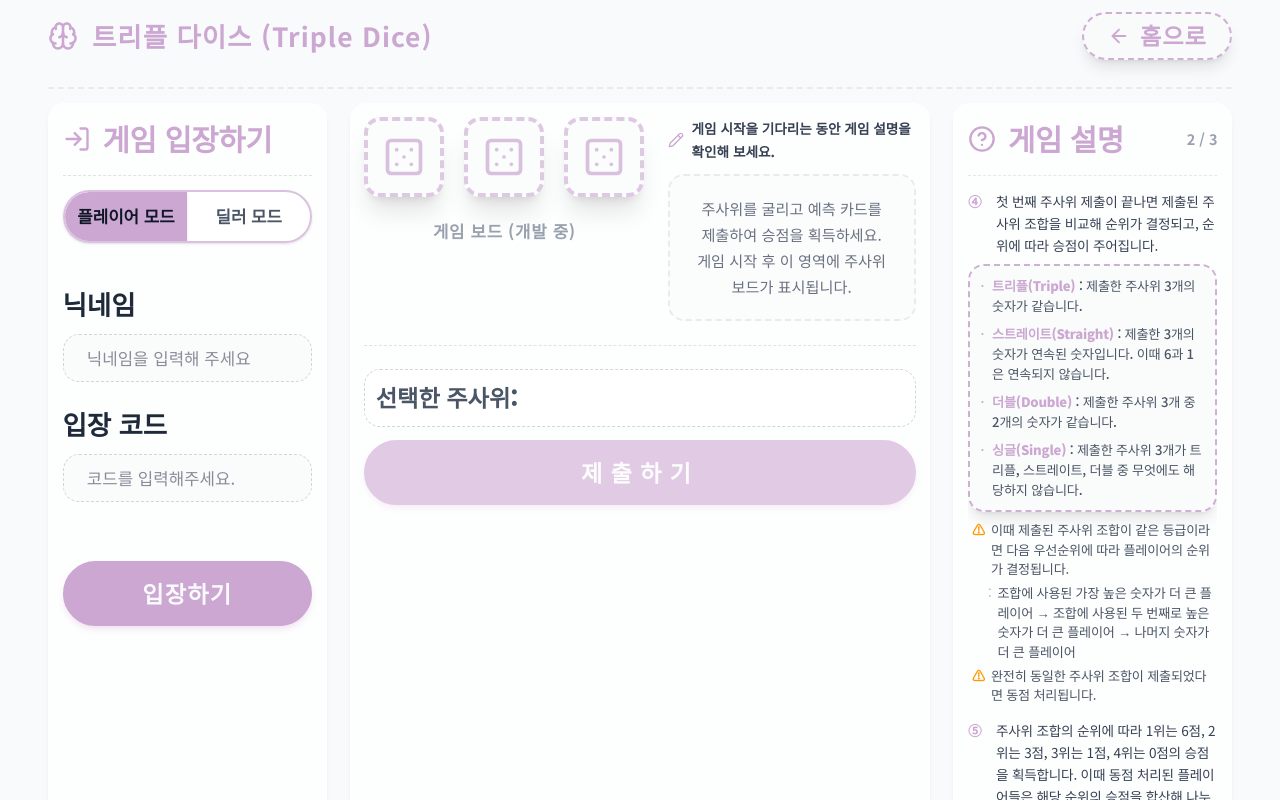
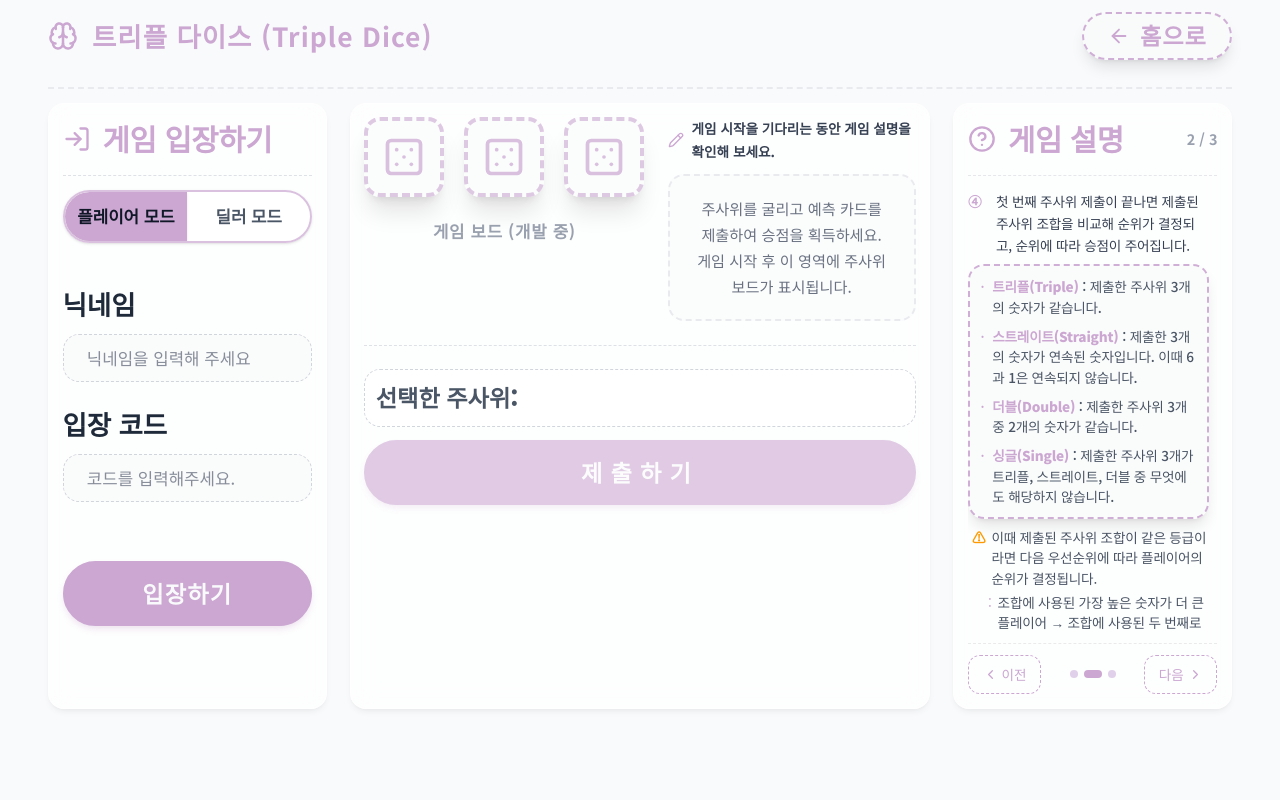
Before and after one commit to rlawlsdnjs78-infinity/infinitymath, a Next.js app: page /triple-dice in a window 1280 px wide. Both pictures are taken after a click on the button "다음". Shown: the top 800 px of the page. Built offline with nearby package versions, Linux system fonts and the light colour scheme; a web font is replaced by a local one.

Commit message:
fix: 트리플 다이스 게임 설명 페이지 높이 및 글자 크기 통일

```diff
--- a/src/app/triple-dice/page.tsx
+++ b/src/app/triple-dice/page.tsx
@@ -381,11 +381,20 @@ export default function TripleDicePage() {
               {/* ── 페이지 콘텐츠 */}
               <div
                 className="flex flex-col flex-1 text-gray-700 leading-relaxed py-1 overflow-y-auto"
-                style={{ gap: "0.85rem", fontFamily: "var(--font-chalk)", fontSize: "0.85rem", wordBreak: "break-all", letterSpacing: "-0.015em", minHeight: "320px" }}
+                style={{
+                  height: "440px",
+                  maxHeight: "440px",
+                  gap: "0.85rem",
+                  fontFamily: "var(--font-chalk)",
+                  fontSize: "0.85rem",
+                  wordBreak: "break-all",
+                  letterSpacing: "-0.015em",
+                  scrollbarGutter: "stable",
+                }}
               >
                 {/* ════ 1페이지: ①~③ ════ */}
                 {descPage === 0 && (
-                  <>
+                  <div className="flex flex-col" style={{ gap: "1.1rem" }}>
                     <div className="flex items-start gap-2">
                       <span className="flex-shrink-0 font-bold text-[#CBA7D2] w-5">①</span>
                       <p className="flex-1 leading-relaxed" style={{ wordBreak: "break-all", letterSpacing: "-0.015em" }}>
@@ -404,7 +413,7 @@ export default function TripleDicePage() {
                         선 플레이어는 11개의 주사위 중 3개를 선택하여 첫 번째 주사위 조합을 제출합니다. 다음 플레이어부터는 앞 순서 플레이어가 제출한 주사위 조합을 참고하여 자신의 주사위 조합을 제출합니다. 만약 히든 주사위가 포함된 주사위 조합을 제출했다면 히든 주사위의 결과는 모든 플레이어의 주사위 조합 제출이 끝나고 공개됩니다.
                       </p>
                     </div>
-                  </>
+                  </div>
                 )}
 
                 {/* ════ 2페이지: ④~⑥ ════ */}
@@ -427,22 +436,22 @@ export default function TripleDicePage() {
                           { label: "더블(Double)", desc: "제출한 주사위 3개 중 2개의 숫자가 같습니다." },
                           { label: "싱글(Single)", desc: "제출한 주사위 3개가 트리플, 스트레이트, 더블 중 무엇에도 해당하지 않습니다." },
                         ].map(({ label, desc }) => (
-                          <div key={label} className="flex items-start gap-2 text-gray-600 font-medium" style={{ fontSize: "0.82rem", lineHeight: "1.5", letterSpacing: "-0.015em" }}>
+                          <div key={label} className="flex items-start gap-2 text-gray-600 font-medium" style={{ fontSize: "0.85rem", lineHeight: "1.5", letterSpacing: "-0.015em" }}>
                             <span className="flex-shrink-0 text-[#CBA7D2] mt-0.5">·</span>
                             <span><span className="font-extrabold text-[#CBA7D2]">{label}</span>{" "}: {desc}</span>
                           </div>
                         ))}
                       </div>
                       <div className="flex flex-col gap-1" style={{ paddingLeft: "0.25rem" }}>
-                        <div className="flex items-start gap-1.5 text-gray-600" style={{ fontSize: "0.82rem", lineHeight: "1.5", letterSpacing: "-0.015em" }}>
+                        <div className="flex items-start gap-1.5 text-gray-600" style={{ fontSize: "0.85rem", lineHeight: "1.5", letterSpacing: "-0.015em" }}>
                           <span className="flex-shrink-0 font-bold text-amber-500 mt-0.5">⚠</span>
                           <span>이때 제출된 주사위 조합이 같은 등급이라면 다음 우선순위에 따라 플레이어의 순위가 결정됩니다.</span>
                         </div>
-                        <div className="flex items-start gap-1.5 text-gray-600" style={{ fontSize: "0.82rem", lineHeight: "1.5", letterSpacing: "-0.015em", paddingLeft: "1rem" }}>
+                        <div className="flex items-start gap-1.5 text-gray-600" style={{ fontSize: "0.85rem", lineHeight: "1.5", letterSpacing: "-0.015em", paddingLeft: "1rem" }}>
                           <span className="flex-shrink-0 text-[#CBA7D2] mt-0.5">:</span>
                           <span>조합에 사용된 가장 높은 숫자가 더 큰 플레이어 → 조합에 사용된 두 번째로 높은 숫자가 더 큰 플레이어 → 나머지 숫자가 더 큰 플레이어</span>
                         </div>
-                        <div className="flex items-start gap-1.5 text-gray-600" style={{ fontSize: "0.82rem", lineHeight: "1.5", letterSpacing: "-0.015em" }}>
+                        <div className="flex items-start gap-1.5 text-gray-600" style={{ fontSize: "0.85rem", lineHeight: "1.5", letterSpacing: "-0.015em" }}>
                           <span className="flex-shrink-0 font-bold text-amber-500 mt-0.5">⚠</span>
                           <span>완전히 동일한 주사위 조합이 제출되었다면 동점 처리됩니다.</span>
                         </div>
@@ -483,7 +492,7 @@ export default function TripleDicePage() {
                           { label: "MORE", desc: "승점 7점 이상 10점 이하 획득" },
                           { label: "MAX", desc: "승점 10점 초과 획득" },
                         ].map(({ label, desc }) => (
-                          <div key={label} className="flex items-start gap-2 text-gray-600 font-medium" style={{ fontSize: "0.82rem", lineHeight: "1.5", letterSpacing: "-0.015em" }}>
+                          <div key={label} className="flex items-start gap-2 text-gray-600 font-medium" style={{ fontSize: "0.85rem", lineHeight: "1.5", letterSpacing: "-0.015em" }}>
                             <span className="flex-shrink-0 text-[#CBA7D2] mt-0.5">·</span>
                             <span><span className="font-extrabold text-[#CBA7D2]">{label}</span>{" "}: {desc}</span>
                           </div>
@@ -500,11 +509,11 @@ export default function TripleDicePage() {
                       className="w-full rounded-2xl shadow-lg border-2 border-dashed border-[#CBA7D2]/90 bg-gray-50/80 backdrop-blur-md"
                       style={{ padding: "0.65rem", display: "flex", flexDirection: "column", gap: "0.55rem" }}
                     >
-                      <div className="flex items-start gap-2 text-gray-600 font-medium" style={{ fontSize: "0.82rem", lineHeight: "1.5", letterSpacing: "-0.015em" }}>
+                      <div className="flex items-start gap-2 text-gray-600 font-medium" style={{ fontSize: "0.85rem", lineHeight: "1.5", letterSpacing: "-0.015em" }}>
                         <span className="flex-shrink-0 text-[#CBA7D2] mt-0.5">·</span>
                         <span><span className="font-extrabold text-[#CBA7D2]">MIN, MORE, MAX</span> 예측에 성공했다면 해당 라운드에 획득한 승점은 2배가 됩니다.</span>
                       </div>
-                      <div className="flex items-start gap-2 text-gray-600 font-medium" style={{ fontSize: "0.82rem", lineHeight: "1.5", letterSpacing: "-0.015em" }}>
+                      <div className="flex items-start gap-2 text-gray-600 font-medium" style={{ fontSize: "0.85rem", lineHeight: "1.5", letterSpacing: "-0.015em" }}>
                         <span className="flex-shrink-0 text-[#CBA7D2] mt-0.5">·</span>
                         <span><span className="font-extrabold text-[#CBA7D2]">ZERO</span> 예측에 성공했다면 40점을 획득합니다.</span>
                       </div>
```
